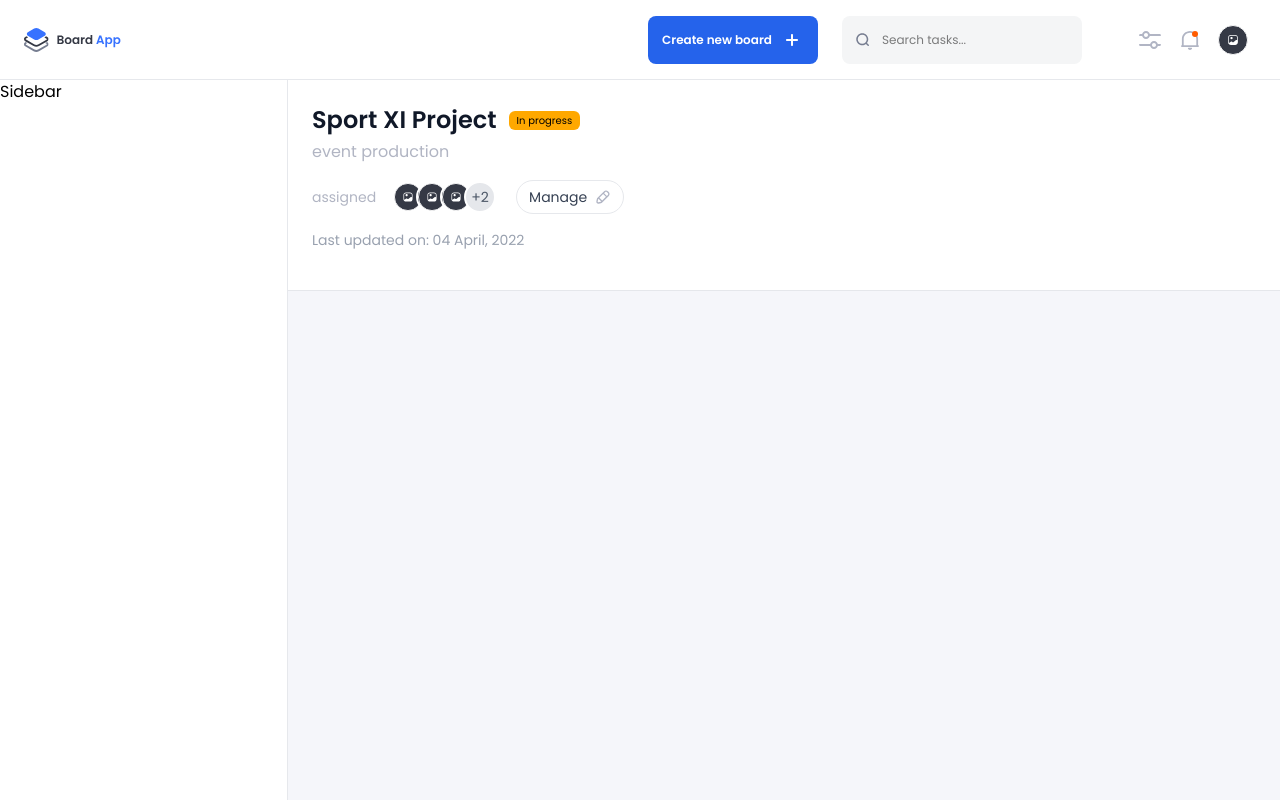
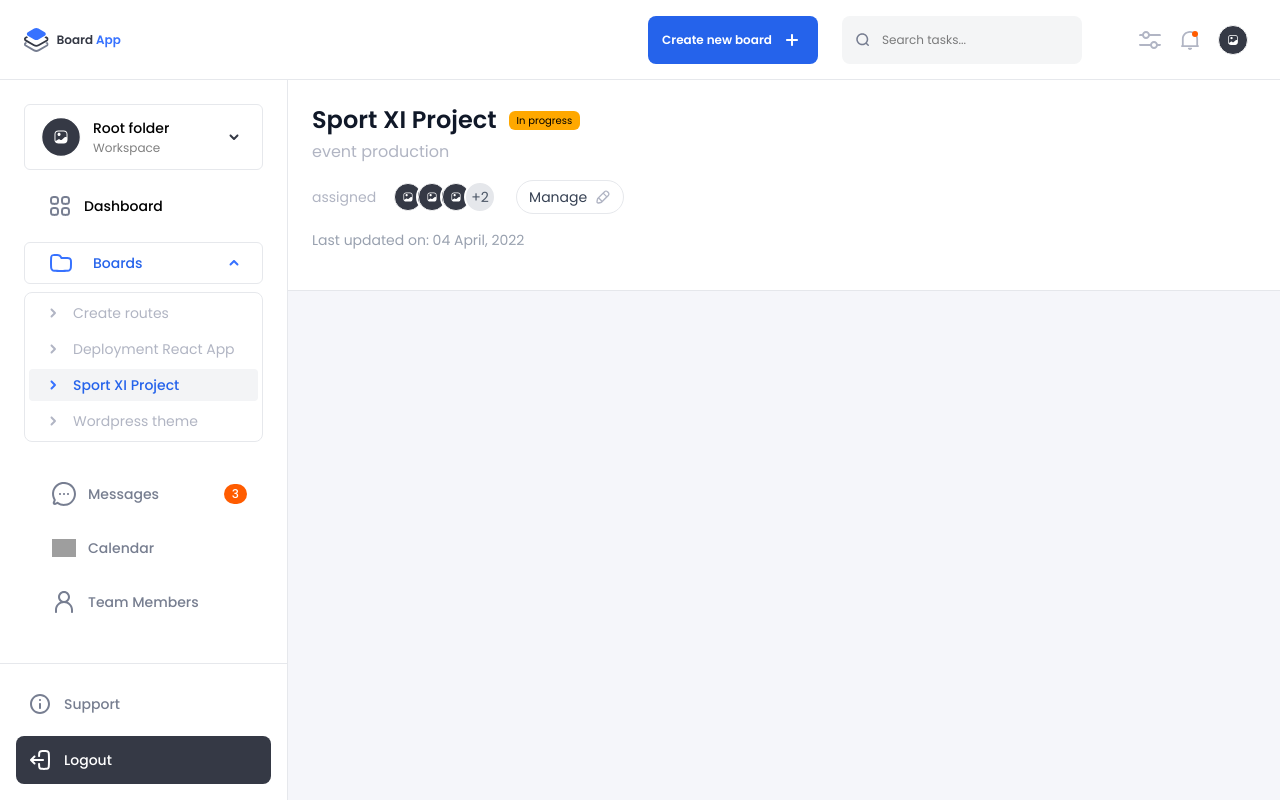
Before and after one commit to Randi-Edi/board-app, a Next.js app: page / in a window 1280 px wide. Built offline with nearby package versions, Linux system fonts and the light colour scheme; grey boxes are pictures that could not be loaded.

Commit message:
BA-01 Implement Sidebar component with navigation and submenu items

```diff
--- a/src/app/components/Sidebar.tsx
+++ b/src/app/components/Sidebar.tsx
@@ -1,10 +1,187 @@
+"use client";
+import { useState } from "react";
+import Image from "next/image";
+import { navItems, submenuItems } from "../lib/constants";
 
-const Sidebar = () => {
+export default function Sidebar() {
+    const [isBoardsOpen, setIsBoardsOpen] = useState(true);
+
     return (
         <aside className="w-[288px] flex-none bg-sidebar border-r border-[#E6E8EC] flex flex-col h-full hidden md:flex">
-            <h2>Sidebar</h2>
+
+            {/* Workspace Section */}
+            <div className="px-6 pt-6">
+                <div className="flex items-center justify-between w-full border border-[#E6E8EC] rounded-md px-4 py-3 cursor-pointer hover:bg-gray-50 transition">
+                    {/* Left section */}
+                    <div className="flex items-center gap-3">
+                        <div className="w-10 h-10 bg-sidebar-accent rounded-full flex items-center justify-center">
+                            <Image
+                                src="/images/icons/user_profile.svg"
+                                alt="Workspace User"
+                                width={44}
+                                height={44}
+                            />
+                        </div>
+                        <div>
+                            <div className="flex flex-col">
+                                <div className="text-sm font-medium text-sidebar-foreground">
+                                    Root folder
+                                </div>
+                                <div className="text-xs text-sidebar-foreground/70 opacity-50 mt-[2px]">
+                                    Workspace
+                                </div>
+                            </div>
+                        </div>
+                    </div>
+
+                    {/* Arrow Down Icon */}
+                    <Image
+                        src="/images/icons/arrow_down.svg"
+                        alt="Expand"
+                        width={24}
+                        height={24}
+                    />
+                </div>
+            </div>
+
+            {/* Dashboard Button */}
+            <div className="px-6 mt-6">
+                <button className="flex items-center gap-3 px-6 text-sm font-medium w-full">
+                    <Image
+                        src="/images/icons/grid.svg"
+                        alt="Dashboard"
+                        width={24}
+                        height={24}
+                    />
+                    Dashboard
+                </button>
+            </div>
+
+            {/* Boards Section */}
+            <div className="px-6 pt-6">
+                <div
+                    className="flex items-center justify-between w-full border border-[#E6E8EC] rounded-md px-4 cursor-pointer hover:bg-gray-50 transition"
+                    onClick={() => setIsBoardsOpen(!isBoardsOpen)}
+                >
+                    {/* Left section */}
+                    <div className="flex items-center gap-3">
+                        <div className="w-10 h-10 bg-sidebar-accent rounded-full flex items-center justify-center">
+                            <Image
+                                src="/images/icons/folder.svg"
+                                alt="Boards"
+                                width={24}
+                                height={24}
+                            />
+                        </div>
+                        <div className="flex flex-col">
+                            <div className="text-sm font-medium text-primary">Boards</div>
+                        </div>
+                    </div>
+
+                    {/* Arrow toggle */}
+                    <Image
+                        src="/images/icons/arrow_up.svg"
+                        alt="Expand"
+                        width={24}
+                        height={24}
+                        className={`transition-transform duration-200 ${isBoardsOpen ? "" : "rotate-180"
+                            }`}
+                    />
+                </div>
+
+                {/* Submenu Items */}
+                <div
+                    className={`overflow-hidden transition-all duration-300 ${isBoardsOpen ? "max-h-60 mt-2" : "max-h-0"
+                        }`}
+                >
+                    <ul className="border border-[#E6E8EC] rounded-lg overflow-hidden">
+                        {submenuItems.map((item, idx) => (
+                            <li
+                                key={idx}
+                                className={`m-1 rounded-sm flex items-center gap-2 px-3 py-1 cursor-pointer text-sm ${item.active
+                                    ? "bg-gray-100 font-medium text-primary"
+                                    : "hover:bg-gray-100 text-[#B1B5C3]"
+                                    }`}
+                            >
+                                <Image
+                                    src={`/${item.active
+                                        ? "images/icons/arrow_right_active.svg"
+                                        : "images/icons/arrow_right.svg"
+                                        }`}
+                                    alt="Go"
+                                    width={24}
+                                    height={24}
+                                />
+                                <span>{item.label}</span>
+                            </li>
+                        ))}
+                    </ul>
+                </div>
+
+
+            </div>
+
+
+
+
+            {/* Navigation */}
+            <nav className="flex-1 px-1 mt-6">
+                {navItems.map((item, index) => (
+                    <div
+                        key={index}
+                        className={`pl-6 pr-3 py-4 hover:bg-gray-100 rounded-lg`}
+                    >
+                        <button
+                            className={`cursor-pointer flex items-center ${item.badge ? "justify-between" : "gap-3"
+                                } px-6 text-sm font-medium w-full`}
+                            style={{ color: "#777E90" }}
+                        >
+                            <span className="flex items-center gap-3">
+                                <Image
+                                    src={item.icon}
+                                    alt={item.label}
+                                    width={24}
+                                    height={24}
+                                />
+                                {item.label}
+                            </span>
+
+                            {item.badge !== undefined && (
+                                <span
+                                    className="text-white text-xs px-2 py-0.5 rounded-full"
+                                    style={{ backgroundColor: item.badgeColor }}
+                                >
+                                    {item.badge}
+                                </span>
+                            )}
+                        </button>
+                    </div>
+                ))}
+            </nav>
+
+
+
+            {/* Footer */}
+            <div className="border-t border-[#E6E8EC] p-4">
+                <button className="flex items-center gap-3 px-3 py-3 rounded-lg hover:bg-gray-100 text-sm font-medium text-[#777E90] w-full cursor-pointer">
+                    <Image
+                        src="/images/icons/info_circle.svg"
+                        alt="Info"
+                        width={24}
+                        height={24}
+                    />
+                    Support
+                </button>
+                <button className="mt-2 bg-[#353945] flex items-center gap-3 px-3 py-3 rounded-lg hover:bg-gray-600 text-sm font-medium text-white w-full cursor-pointer">
+                    <Image
+                        src="/images/icons/sign_out.svg"
+                        alt="Logout"
+                        width={24}
+                        height={24}
+                    />
+                    Logout
+                </button>
+            </div>
         </aside>
-    )
+    );
 }
-
-export default Sidebar
--- /dev/null
+++ b/src/app/lib/constants.ts
@@ -0,0 +1,23 @@
+export const submenuItems = [
+  { label: "Create routes", active: false },
+  { label: "Deployment React App", active: false },
+  { label: "Sport XI Project", active: true },
+  { label: "Wordpress theme", active: false },
+];
+
+export const navItems = [
+  {
+    label: "Messages",
+    icon: "/images/icons/message.svg",
+    badge: 3,
+    badgeColor: "#FF5C00",
+  },
+  {
+    label: "Calendar",
+    icon: "/images/icons/calendar.svg",
+  },
+  {
+    label: "Team Members",
+    icon: "/images/icons/user.svg",
+  },
+];
```
